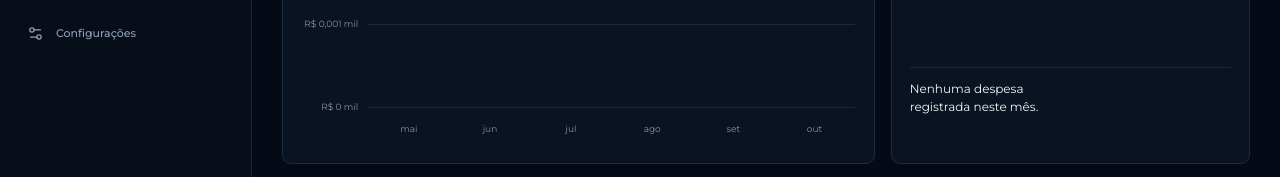
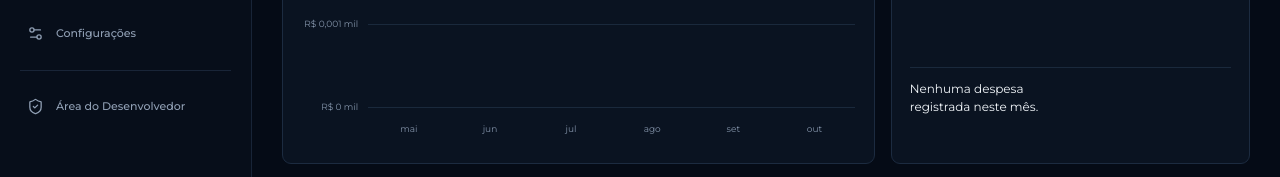
Before and after one commit to FernandoMichelmann/PRIME, a plain HTML site: page index.html in a window 1280 px wide. Shown: the part 543-720 px from the top of the page. Drawn offline with nearby package versions, Linux system fonts and the light colour scheme.

Commit message:
Add developer area to PRIME sidebar

```diff
--- a/index.html
+++ b/index.html
@@ -67,6 +67,10 @@
                 </a>
                 <a class="nav-item" href="#settings" data-page="Configurações">
                     <i data-lucide="settings-2"></i><span>Configurações</span>
+                </a>
+                <div class="nav-divider"></div>
+                <a class="nav-item" href="./developer.html">
+                    <i data-lucide="shield-check"></i><span>Área do Desenvolvedor</span>
                 </a>
             </nav>
 
```
